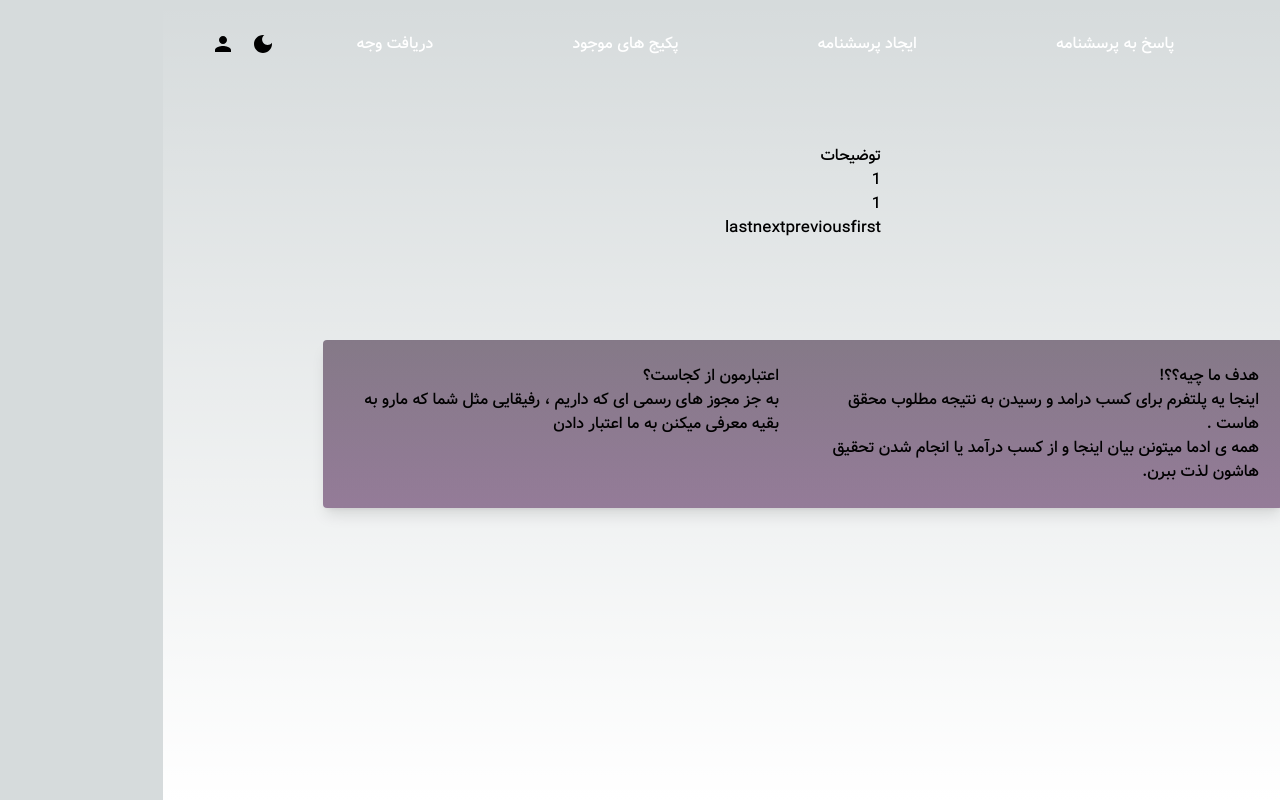
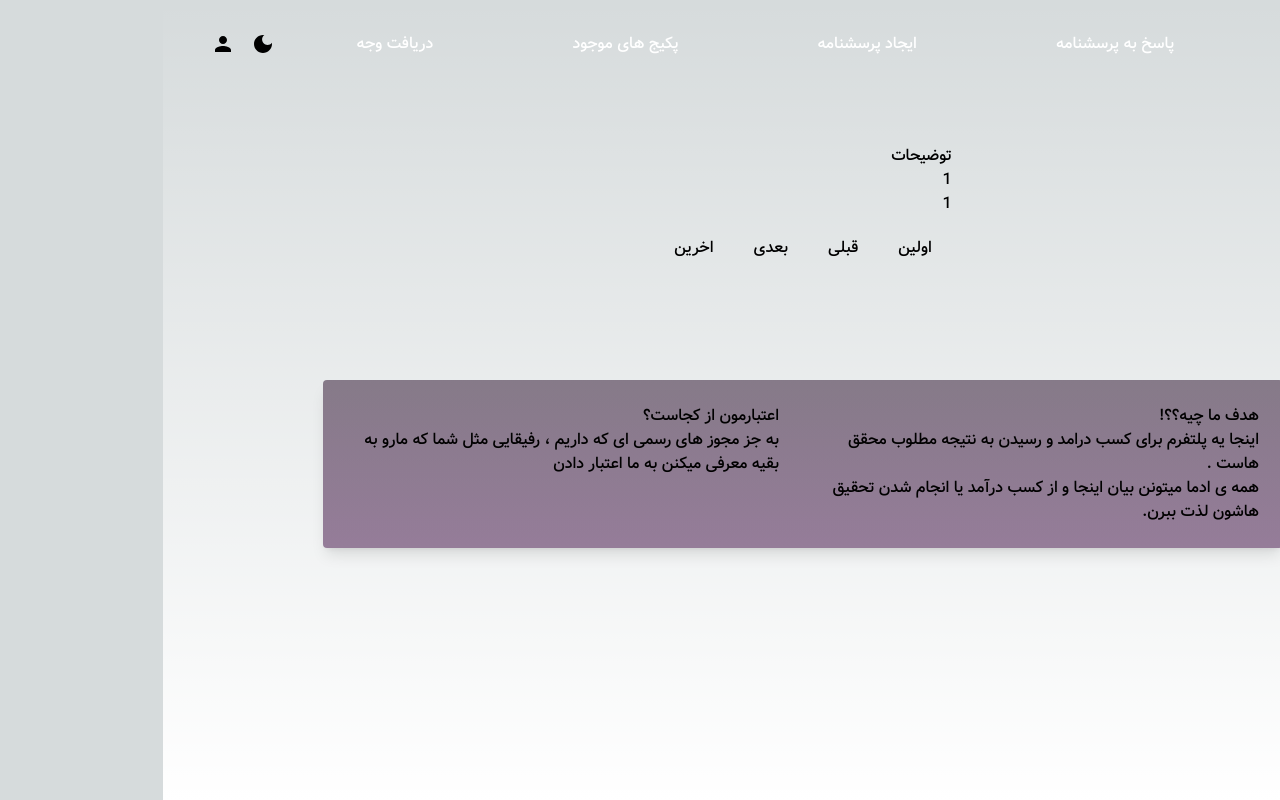
Before and after one commit to hosseinemir/survey-hosseinemir, a Next.js app: page /answer-survey in a window 1280 px wide. Built offline with nearby package versions, Linux system fonts and the light colour scheme.

Commit message:
back to last stage and undo auth jobs and start to do answer survey part

```diff
--- a/src/app/api/auth/[...nextauth]/route.ts
+++ b/src/app/api/auth/[...nextauth]/route.ts
@@ -1,10 +1,34 @@
 import User from "@/models/User";
 import { verifyPassword } from "@/utils/auth";
 import ConnectDB from "@/utils/ConnectDB";
+import { error } from "console";
 import NextAuth from "next-auth";
+import CredentialsProvider from "next-auth/providers/credentials";
+// export const authOptions = {
 
-export const authOptions = {
-  // Configure one or more authentication providers
-  providers: [],
-};
-export default NextAuth(authOptions);
+//   providers: [CredentialsProvider({
+//     async authorize(credentials){
+//         const {email , password} = credentials;
+
+//         try{
+//             await ConnectDB()
+
+//         }catch(err){
+//             throw new Error("مشکلی در سمت سرور پیش امده است")
+//         }
+//         if(!email || !password){
+//             throw new Error("اطلاعات درست را وارد کنید ")
+//         }
+//         const user = await User.findOne({email})
+//         if (!user){
+//             throw new Error("ابتدا حساب کاربری ایجاد کنید")
+//         }
+//         const isvalid = await verifyPassword(password,user.password)
+//         if(!isvalid){
+//             throw new Error("ایمیل و یا پسورد اشتباه است")
+//         }
+//         return {email}
+//     }
+//   })],
+// };
+// export default NextAuth(authOptions);
--- a/src/components/template/AnswerSurveyT.tsx
+++ b/src/components/template/AnswerSurveyT.tsx
@@ -1,4 +1,4 @@
-"use client"
+"use client";
 import React, { useState } from "react";
 
 const surveyforexapmle = {
@@ -10,6 +10,11 @@ const surveyforexapmle = {
   questions: [
     { title: "1", img: "", answer: ["1", "2", "3", "4"] },
     { title: "2", img: "", answer: ["1", "2", "3", "4"] },
+    { title: "3", img: "", answer: ["1", "2", "3", "4"] },
+    { title: "4", img: "", answer: ["1", "2", "3", "4"] },
+    { title: "5", img: "", answer: ["1", "2", "3", "4"] },
+    { title: "6", img: "", answer: ["1", "2", "3", "4"] },
+    { title: "7", img: "", answer: ["1", "2", "3", "4"] },
   ],
   createdat: "date",
 };
@@ -17,6 +22,32 @@ const surveyforexapmle = {
 export default function AnswerSurveyT() {
   const [qcounter, setqcounter] = useState<number>(1);
 
+  const fristqHandler = () => {
+    setqcounter(1);
+  };
+  const lastqHandler = () => {
+    setqcounter(surveyforexapmle.questions.length);
+  };
+  const nextqHandler = () => {
+    if (qcounter < surveyforexapmle.questions.length) {
+      setqcounter((per) => per + 1);
+    } else {
+      return;
+    }
+  };
+  const previousqHandler = () => {
+    if (qcounter > 1) {
+      setqcounter((per) => per - 1);
+    } else {
+      return;
+    }
+  };
+  const buttons = [
+    {id:"1",name:"اولین",func:fristqHandler},
+    {id:"2",name:"قبلی",func:previousqHandler},
+    {id:"3",name:"بعدی",func:nextqHandler},
+    {id:"4",name:"اخرین",func:lastqHandler},
+  ]
   return (
     <div>
       <div>
@@ -25,15 +56,19 @@ export default function AnswerSurveyT() {
 
       <div>
         <div>
-            <p>{qcounter}</p>
-            <p>{surveyforexapmle.questions[qcounter-1].title}</p>
+          <p>{qcounter}</p>
+          <p>{surveyforexapmle.questions[qcounter - 1].title}</p>
         </div>
+        <div></div>
 
         <div>
-          <button>first</button>
-          <button>previous</button>
-          <button>next</button>
-          <button>last</button>
+          {buttons.map(item=>(
+            <button key={item.id} onClick={item.func} className="p-5">{item.name}</button>
+          ))}
+          {/* <button onClick={fristqHandler}>first</button>
+          <button onClick={previousqHandler}>previous</button>
+          <button onClick={nextqHandler}>next</button>
+          <button onClick={lastqHandler}>last</button> */}
         </div>
       </div>
     </div>
```
